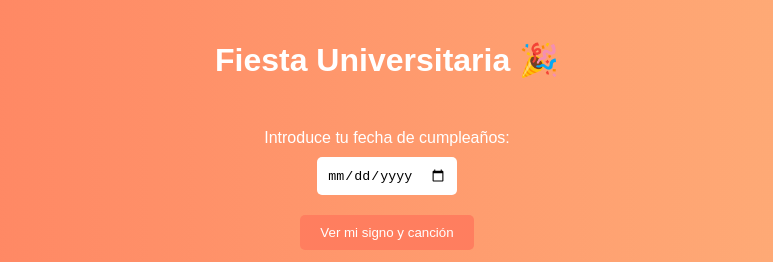
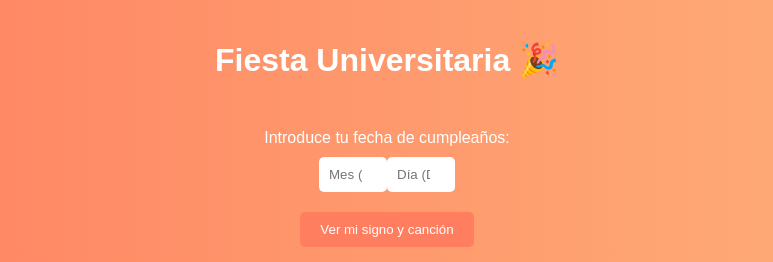
Before and after one commit to Feru34/Web-Fiesta-CEU, a React (Create React App) app: page / in a window 1280 px wide. Shown: the top 262 px of the page, without its empty margins (253-1026 px from the left). Built offline with nearby package versions, Linux system fonts and the light colour scheme.

Commit message:
Quitar pedir años al formulario

```diff
--- a/src/components/BirthdayForm.js
+++ b/src/components/BirthdayForm.js
@@ -32,15 +32,12 @@ const songs = {
 };
 
 const BirthdayForm = ({ setZodiacInfo }) => {
-  const [birthday, setBirthday] = useState('');
+  const [month, setMonth] = useState('');
+  const [day, setDay] = useState('');
 
   const handleSubmit = (e) => {
     e.preventDefault();
-    const date = new Date(birthday);
-    const monthDay = `${(date.getMonth() + 1).toString().padStart(2, '0')}-${date
-      .getDate()
-      .toString()
-      .padStart(2, '0')}`;
+    const monthDay = `${month.padStart(2, '0')}-${day.padStart(2, '0')}`;
 
     const zodiac = zodiacSigns.find((z) =>
       (monthDay >= z.start && monthDay <= z.end) ||
@@ -58,12 +55,26 @@ const BirthdayForm = ({ setZodiacInfo }) => {
   return (
     <form className="birthday-form" onSubmit={handleSubmit}>
       <label>Introduce tu fecha de cumpleaños:</label>
-      <input
-        type="date"
-        value={birthday}
-        onChange={(e) => setBirthday(e.target.value)}
-        required
-      />
+      <div className="date-inputs">
+        <input
+          type="number"
+          placeholder="Mes (MM)"
+          value={month}
+          onChange={(e) => setMonth(e.target.value)}
+          min="1"
+          max="12"
+          required
+        />
+        <input
+          type="number"
+          placeholder="Día (DD)"
+          value={day}
+          onChange={(e) => setDay(e.target.value)}
+          min="1"
+          max="31"
+          required
+        />
+      </div>
       <button type="submit">Ver mi signo y canción</button>
     </form>
   );
```
